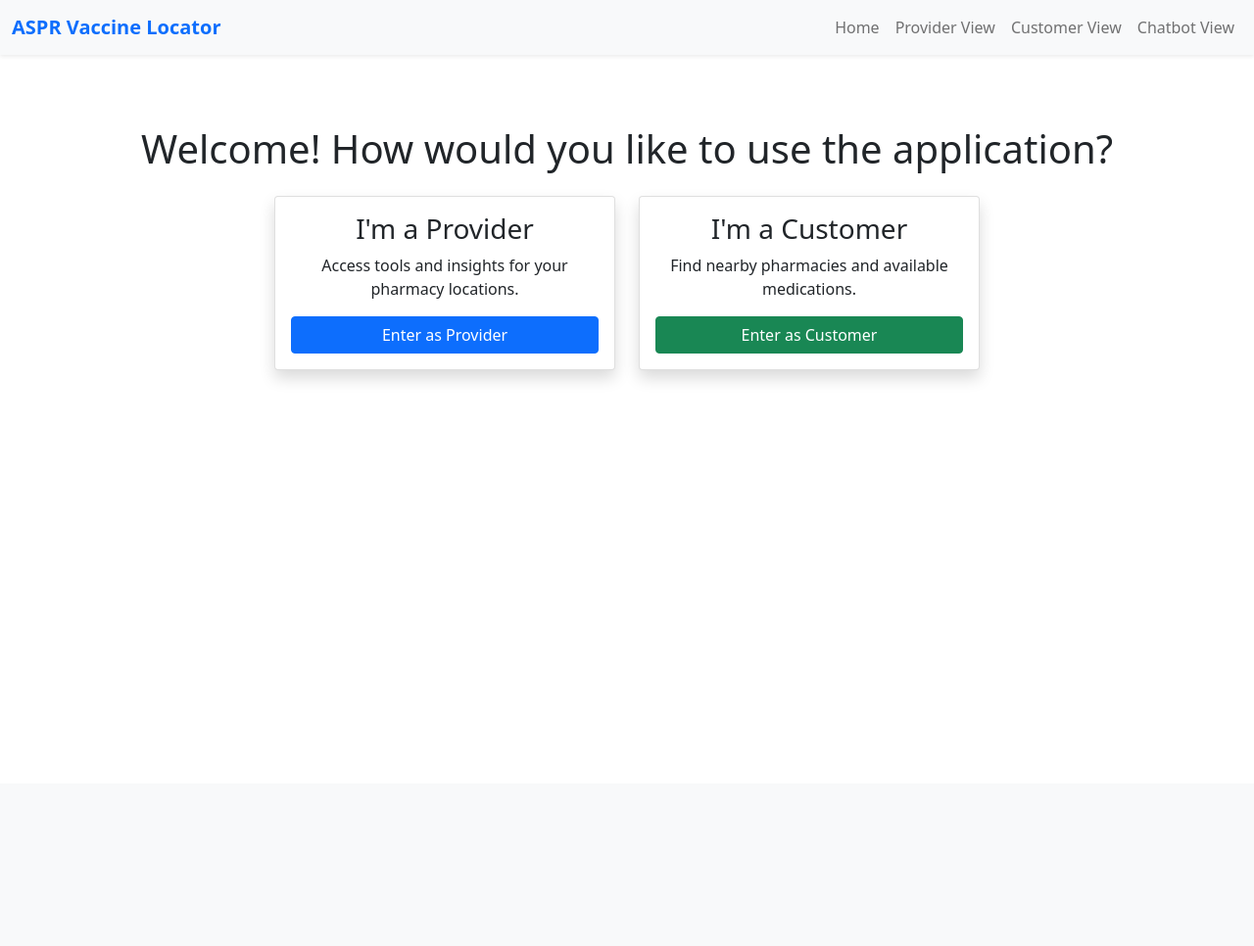
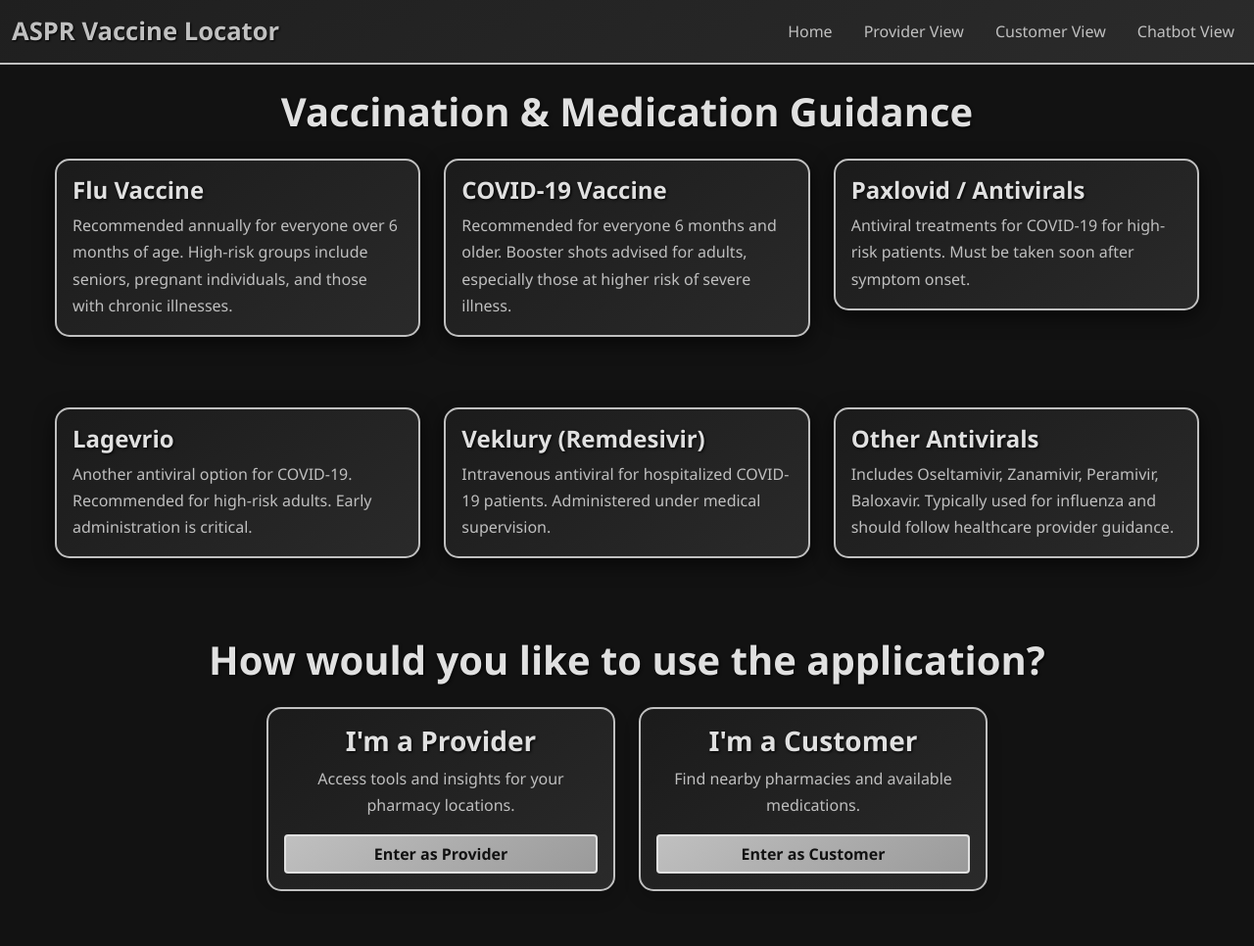
Before and after one commit to KiranmaiMachiraju/ASPR-Treatment-Locations, a Flask app: page / in a window 1280 px wide. Shown: the whole page at 98% size. Before the commit the page ends 387 px from the top, so only its background shows below. Run offline with Flask 3, Linux system fonts and the light colour scheme.

Commit message:
eighteen

```diff
--- a/static/app.css
+++ b/static/app.css
@@ -1,121 +1,111 @@
-/* General layout */
+/* Body */
 body {
-  background-color: #f8f9fa;
-  font-family: 'Segoe UI', Tahoma, Geneva, Verdana, sans-serif;
-  color: #212529;
+    font-family: 'Segoe UI', Tahoma, Geneva, Verdana, sans-serif;
+    background-color: #121212;
+    color: #e0e0e0;
 }
 
-/* Navbar branding */
-.navbar-brand {
-  font-size: 1.5rem;
-  color: #0d6efd !important;
+/* Navbar */
+.navbar {
+    background: linear-gradient(145deg, #1f1f1f, #2b2b2b);
+    box-shadow: 0 4px 10px rgba(0,0,0,0.5);
+    border-bottom: 2px solid #c0c0c0;
 }
 
-/* Navigation links */
-.nav-link {
-  font-size: 1rem;
-  margin-left: 1rem;
-  transition: color 0.3s ease;
+.navbar .navbar-brand {
+    color: #c0c0c0 !important;
+    font-size: 1.6rem;
+    text-shadow: 1px 1px 2px #000;
 }
 
-.nav-link:hover {
-  color: #0d6efd !important;
+.navbar .nav-link {
+    color: #c0c0c0 !important;
+    font-weight: 500;
+    margin-left: 1rem;
+    transition: all 0.3s ease;
 }
 
-/* Active nav-link */
-.nav-link.active {
-  font-weight: bold;
-  color: #0d6efd !important;
+.navbar .nav-link:hover {
+    color: #fff !important;
+    text-shadow: 0 0 5px #fff, 0 0 10px #c0c0c0;
 }
 
-/* Headings */
-h1, h2, h3 {
-  color: #0d6efd;
-  margin-bottom: 1rem;
+/* Main container */
+main.container {
+    max-width: 1200px;
+    padding: 2rem 1rem;
 }
 
-/* Container spacing */
-main.container {
-  margin-top: 2rem;
+/* Fancy Double-lined Cards */
+.card {
+    background: linear-gradient(145deg, #1b1b1b, #2a2a2a);
+    border: 2px double #c0c0c0;
+    border-radius: 15px;
+    padding: 1.5rem;
+    margin-bottom: 2rem;
+    box-shadow: 0 6px 20px rgba(0,0,0,0.6);
+    transition: transform 0.3s ease, box-shadow 0.3s ease;
+}
+
+.card:hover {
+    transform: translateY(-8px);
+    box-shadow: 0 10px 30px rgba(255, 255, 255, 0.2);
 }
 
 /* Buttons */
 .btn-primary {
-  background-color: #0d6efd;
-  border-color: #0d6efd;
+    background: linear-gradient(145deg, #c0c0c0, #9a9a9a);
+    color: #121212;
+    border: 2px solid #e0e0e0;
+    font-weight: 600;
+    transition: all 0.3s ease;
 }
 
 .btn-primary:hover {
-  background-color: #0b5ed7;
-  border-color: #0a58ca;
+    background: linear-gradient(145deg, #fff, #c0c0c0);
+    color: #000;
+    box-shadow: 0 0 15px #fff, 0 0 30px #c0c0c0;
 }
 
-/* Cards (if you use them later) */
-.card {
-  border: none;
-  box-shadow: 0 2px 6px rgba(0, 0, 0, 0.05);
-  border-radius: 1rem;
+/* Headings */
+h1, h2, h3, h4 {
+    font-weight: 700;
+    color: #e0e0e0;
+    text-shadow: 1px 1px 3px #000;
 }
 
-.card-header {
-  background-color: #e9ecef;
-  font-weight: bold;
+/* Paragraphs */
+p {
+    line-height: 1.7;
+    color: #bfbfbf;
 }
 
-/* Footer (optional) */
-footer {
-  margin-top: 4rem;
-  padding: 1rem 0;
-  text-align: center;
-  color: #6c757d;
-  font-size: 0.9rem;
+/* Metallic Borders Utility */
+.metal-border {
+    border: 2px double #c0c0c0;
+    border-radius: 10px;
+    padding: 1rem;
+    background: linear-gradient(145deg, #1c1c1c, #2a2a2a);
+    box-shadow: inset 0 0 10px rgba(255,255,255,0.05);
 }
 
-.chat-container {
-    width: 400px;
-    margin: 50px auto;
-    background: white;
-    border-radius: 8px;
-    overflow: hidden;
-    box-shadow: 0 0 10px rgba(0,0,0,0.1);
+/* Footer (if used) */
+footer {
+    padding: 2rem 0;
+    text-align: center;
+    background: linear-gradient(145deg, #1f1f1f, #2b2b2b);
+    border-top: 2px double #c0c0c0;
+    color: #c0c0c0;
 }
 
-.chat-box {
-    height: 400px;
-    padding: 10px;
-    overflow-y: auto;
-    border-bottom: 1px solid #ccc;
+/* Responsive adjustments */
+@media (max-width: 768px) {
+    .navbar .nav-link {
+        margin-left: 0;
+        margin-top: 0.5rem;
+    }
+
+    main.container {
+        padding: 1rem;
+    }
 }
-
-.user, .bot {
-    margin: 10px 0;
-}
-
-.user {
-    text-align: right;
-    color: blue;
-}
-
-.bot {
-    text-align: left;
-    color: green;
-}
-
-form {
-    display: flex;
-    padding: 10px;
-}
-
-input[type="text"] {
-    flex: 1;
-    padding: 10px;
-    font-size: 1em;
-}
-
-button {
-    padding: 10px 15px;
-    font-size: 1em;
-    background: #4CAF50;
-    color: white;
-    border: none;
-}
--- a/templates/customer.html
+++ b/templates/customer.html
@@ -5,7 +5,7 @@
     <meta name="viewport" content="width=device-width, initial-scale=1">
 
     <link href="https://cdn.jsdelivr.net/npm/bootstrap@5.1.0/dist/css/bootstrap.min.css" rel="stylesheet" integrity="sha384-KyZXEAg3QhqLMpG8r+8fhAXLRk2vvoC2f3B09zVXn8CA5QIVfZOJ3BCsw2P0p/We" crossorigin="anonymous">
-    <link rel="stylesheet" href="{{url_for('static',filename='css/app.css')}}">
+    <link rel="stylesheet" href="{{url_for('static',filename='app.css')}}">
     <title>Hello, world!</title>
   </head>
   <body>
--- a/templates/home.html
+++ b/templates/home.html
@@ -5,15 +5,72 @@
     <meta name="viewport" content="width=device-width, initial-scale=1">
 
     <link href="https://cdn.jsdelivr.net/npm/bootstrap@5.1.0/dist/css/bootstrap.min.css" rel="stylesheet" integrity="sha384-KyZXEAg3QhqLMpG8r+8fhAXLRk2vvoC2f3B09zVXn8CA5QIVfZOJ3BCsw2P0p/We" crossorigin="anonymous">
-    <link rel="stylesheet" href="{{url_for('static',filename='css/app.css')}}">
+    <link rel="stylesheet" href="{{url_for('static',filename='app.css')}}">
     <title>Hello, world!</title>
   </head>
   <body>
     {% extends "template.html" %}
 
     {% block content %}
+
+    <h1 class="text-center mb-4">Vaccination & Medication Guidance</h1>
+  <!-- Info Cards -->
+  <div class="row justify-content-center g-4">
+    <div class="col-md-4">
+      <div class="card metallic-card p-3">
+        <h4 class="card-title">Flu Vaccine</h4>
+        <p class="card-text">
+          Recommended annually for everyone over 6 months of age. High-risk groups include seniors, pregnant individuals, and those with chronic illnesses.
+        </p>
+      </div>
+    </div>
+    <div class="col-md-4">
+      <div class="card metallic-card p-3">
+        <h4 class="card-title">COVID-19 Vaccine</h4>
+        <p class="card-text">
+          Recommended for everyone 6 months and older. Booster shots advised for adults, especially those at higher risk of severe illness.
+        </p>
+      </div>
+    </div>
+    <div class="col-md-4">
+      <div class="card metallic-card p-3">
+        <h4 class="card-title">Paxlovid / Antivirals</h4>
+        <p class="card-text">
+          Antiviral treatments for COVID-19 for high-risk patients. Must be taken soon after symptom onset.
+        </p>
+      </div>
+    </div>
+  </div>
+
+  <div class="row justify-content-center g-4 mt-3">
+    <div class="col-md-4">
+      <div class="card metallic-card p-3">
+        <h4 class="card-title">Lagevrio</h4>
+        <p class="card-text">
+          Another antiviral option for COVID-19. Recommended for high-risk adults. Early administration is critical.
+        </p>
+      </div>
+    </div>
+    <div class="col-md-4">
+      <div class="card metallic-card p-3">
+        <h4 class="card-title">Veklury (Remdesivir)</h4>
+        <p class="card-text">
+          Intravenous antiviral for hospitalized COVID-19 patients. Administered under medical supervision.
+        </p>
+      </div>
+    </div>
+    <div class="col-md-4">
+      <div class="card metallic-card p-3">
+        <h4 class="card-title">Other Antivirals</h4>
+        <p class="card-text">
+          Includes Oseltamivir, Zanamivir, Peramivir, Baloxavir. Typically used for influenza and should follow healthcare provider guidance.
+        </p>
+      </div>
+    </div>
+  </div>
+
     <div class="container text-center mt-5">
-    <h1 class="mb-4">Welcome! How would you like to use the application?</h1>
+    <h1 class="mb-4">How would you like to use the application?</h1>
     <div class="row justify-content-center">
         <div class="col-md-4">
         <div class="card shadow p-3">
@@ -26,7 +83,7 @@
         <div class="card shadow p-3">
             <h3 class="card-title">I'm a Customer</h3>
             <p class="card-text">Find nearby pharmacies and available medications.</p>
-            <a href="{{ url_for('customer') }}" class="btn btn-success">Enter as Customer</a>
+            <a href="{{ url_for('customer') }}" class="btn btn-primary">Enter as Customer</a>
         </div>
         </div>
     </div>
--- a/templates/provider.html
+++ b/templates/provider.html
@@ -5,7 +5,7 @@
     <meta name="viewport" content="width=device-width, initial-scale=1">
 
     <link href="https://cdn.jsdelivr.net/npm/bootstrap@5.1.0/dist/css/bootstrap.min.css" rel="stylesheet" integrity="sha384-KyZXEAg3QhqLMpG8r+8fhAXLRk2vvoC2f3B09zVXn8CA5QIVfZOJ3BCsw2P0p/We" crossorigin="anonymous">
-    <link rel="stylesheet" href="{{url_for('static',filename='css/app.css')}}">
+    <link rel="stylesheet" href="{{url_for('static',filename='app.css')}}">
     <title>Hello, world!</title>
   </head>
   <body>
--- a/templates/template.html
+++ b/templates/template.html
@@ -6,10 +6,11 @@
     <title>ASPR Vaccine Locator</title>
 
     <link href="https://cdn.jsdelivr.net/npm/bootstrap@5.1.0/dist/css/bootstrap.min.css" rel="stylesheet" integrity="sha384-KyZXEAg3QhqLMpG8r+8fhAXLRk2vvoC2f3B09zVXn8CA5QIVfZOJ3BCsw2P0p/We" crossorigin="anonymous">
-    <link rel="stylesheet" href="{{ url_for('static', filename='css/app.css') }}">
+    <link rel="stylesheet" href="{{ url_for('static', filename='app.css') }}">
 
   </head>
   <body>
+
     <nav class="navbar navbar-expand-lg navbar-light bg-light shadow-sm">
       <div class="container-fluid">
         <a class="navbar-brand fw-bold text-primary" href="{{ url_for('home') }}">ASPR Vaccine Locator</a>
```
Also changed, not shown: templates/customer_start.html (line endings or trailing spaces).
